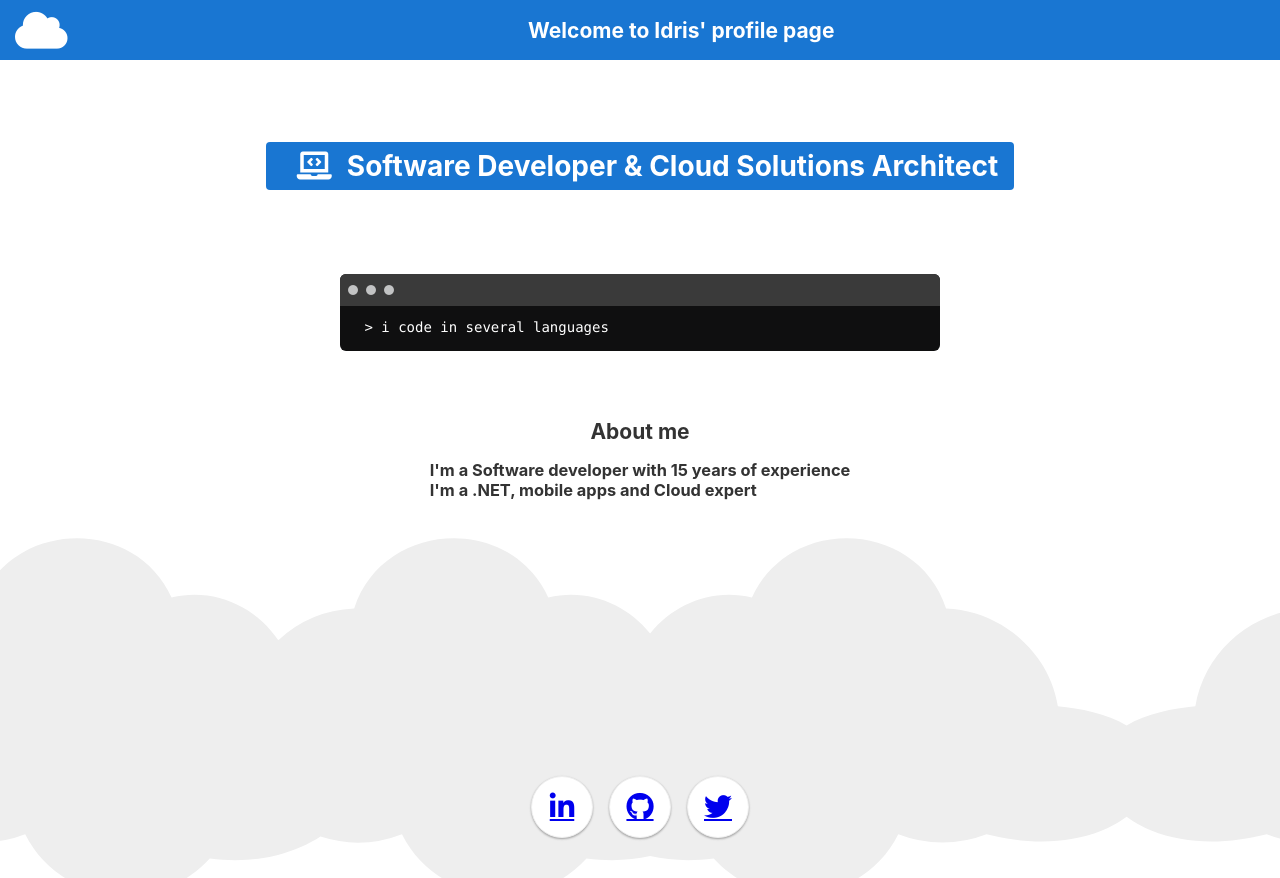
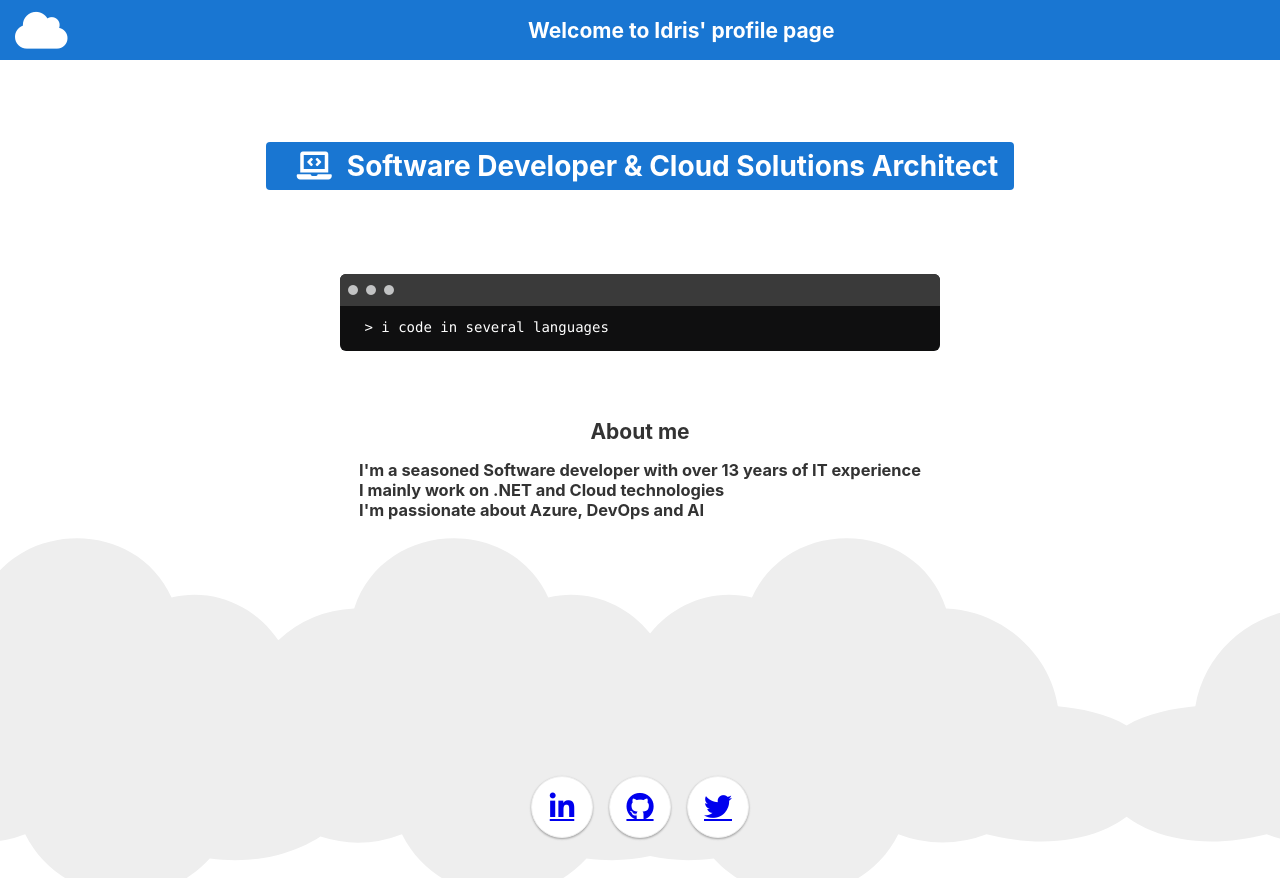
Before and after one commit to idrisfl/AzureStaticWebApp, an Angular app: page / in a window 1280 px wide. Built offline with nearby package versions, Linux system fonts and the light colour scheme.

Commit message:
- new additions

```diff
--- a/src/app/app.component.html
+++ b/src/app/app.component.html
@@ -358,8 +358,9 @@
 
   <div style="min-height: 300px;">
     <h3>
-      <p>I'm a Software developer with 15 years of experience</p>
-      <p>I'm a .NET, mobile apps and Cloud expert</p>
+      <p>I'm a seasoned Software developer with over 13 years of IT experience</p>
+      <p>I mainly work on .NET and Cloud technologies</p>
+      <p>I'm passionate about Azure, DevOps and AI</p>
     </h3>
   </div>
 
```
